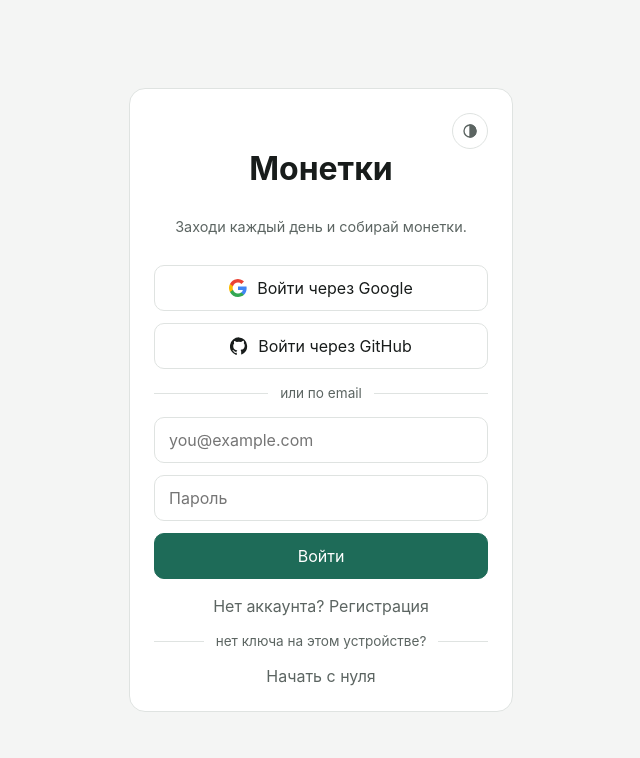
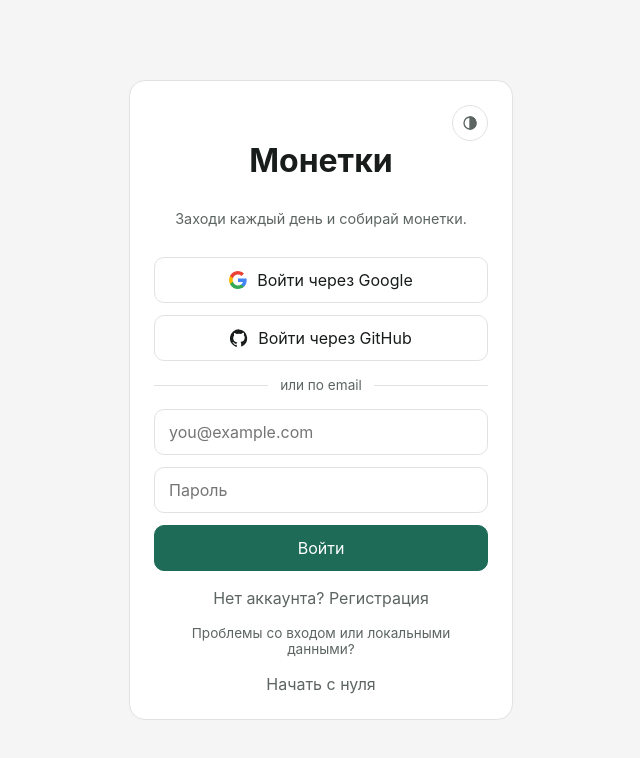
Before and after one commit to rykov-dev/hub-app, a React app: page /login in a window 1280 px wide. Shown: the top 758 px of the page, without its empty margins (319-959 px from the left). Built offline with nearby package versions, Linux system fonts and the light colour scheme; no server answers; the HTML template or start-up script is replaced by a standard one.

Commit message:
ui: remove obsolete Vault key hint from login

```diff
--- a/src/pages/LoginPage.tsx
+++ b/src/pages/LoginPage.tsx
@@ -31,7 +31,7 @@ export const LoginPage = () => {
         </div>
         <EmailAuthForm />
         <div className="divider">
-          <span>нет ключа на этом устройстве?</span>
+          <span>Проблемы со входом или локальными данными?</span>
         </div>
         <button type="button" className="link" disabled={resetting} onClick={reset}>
           {resetting ? 'Удаляем данные…' : 'Начать с нуля'}
```
